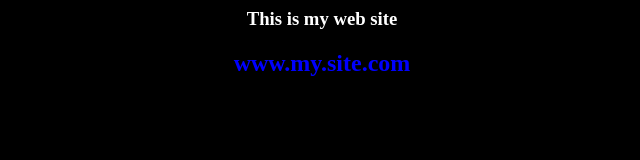
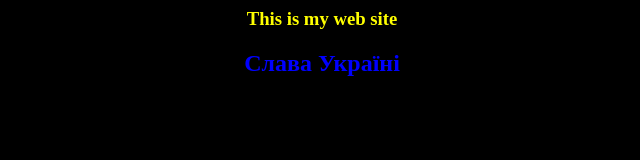
Before and after one commit to sylar-moon/repository-for-Jenkins, a plain HTML site: page index.html in a window 1280 px wide. Shown: the whole page, without its empty margins (318-958 px from the left). Drawn offline with Linux system fonts and the light colour scheme.

Commit message:
add Slava Ukraine

```diff
--- a/index.html
+++ b/index.html
@@ -1,9 +1,9 @@
 <html>
 <body bgcolor=black>
 <center>
-<h3><font color=white>This is my web site</font></h3>
+<h3><font color=yellow>This is my web site</font></h3>
 
-<h2><font color=blue>www.my.site.com</font></h2>
+<h2><font color=blue>Слава Україні</font></h2>
 
 </center>
 </body>
```
